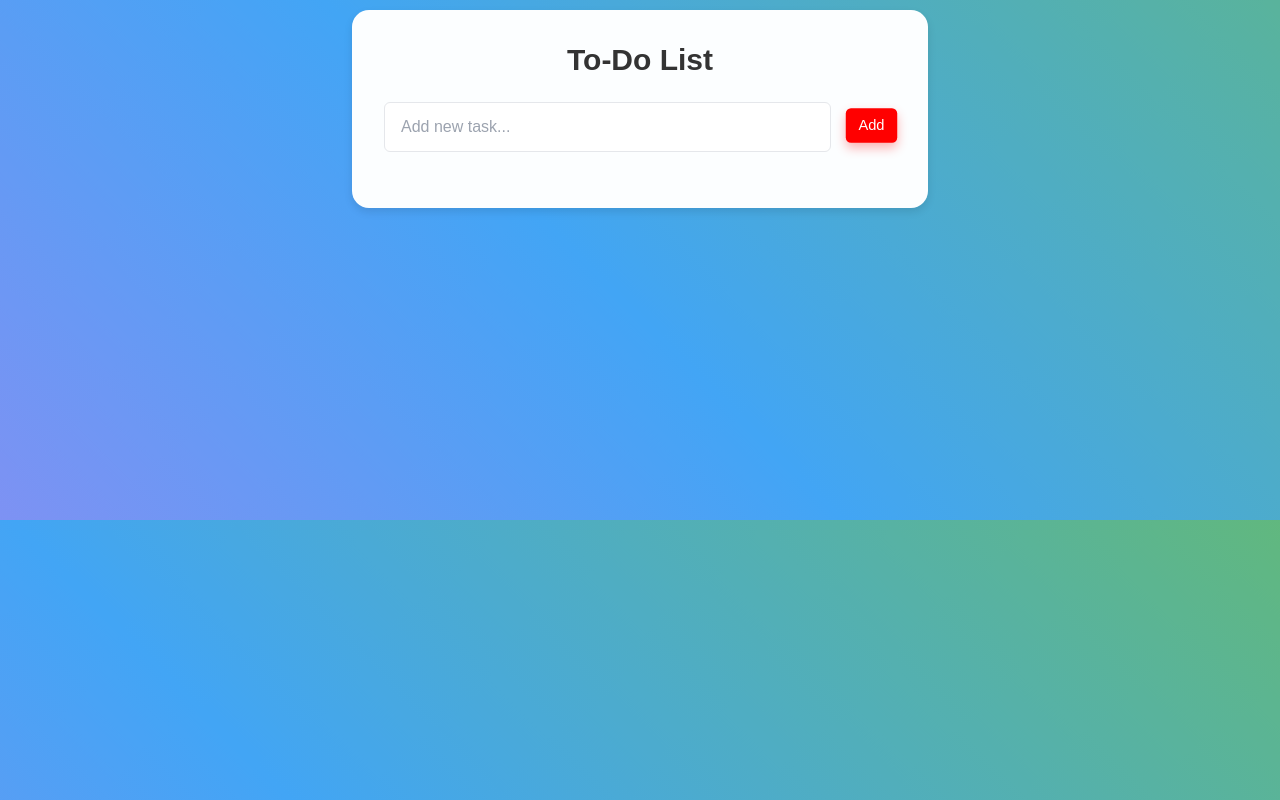
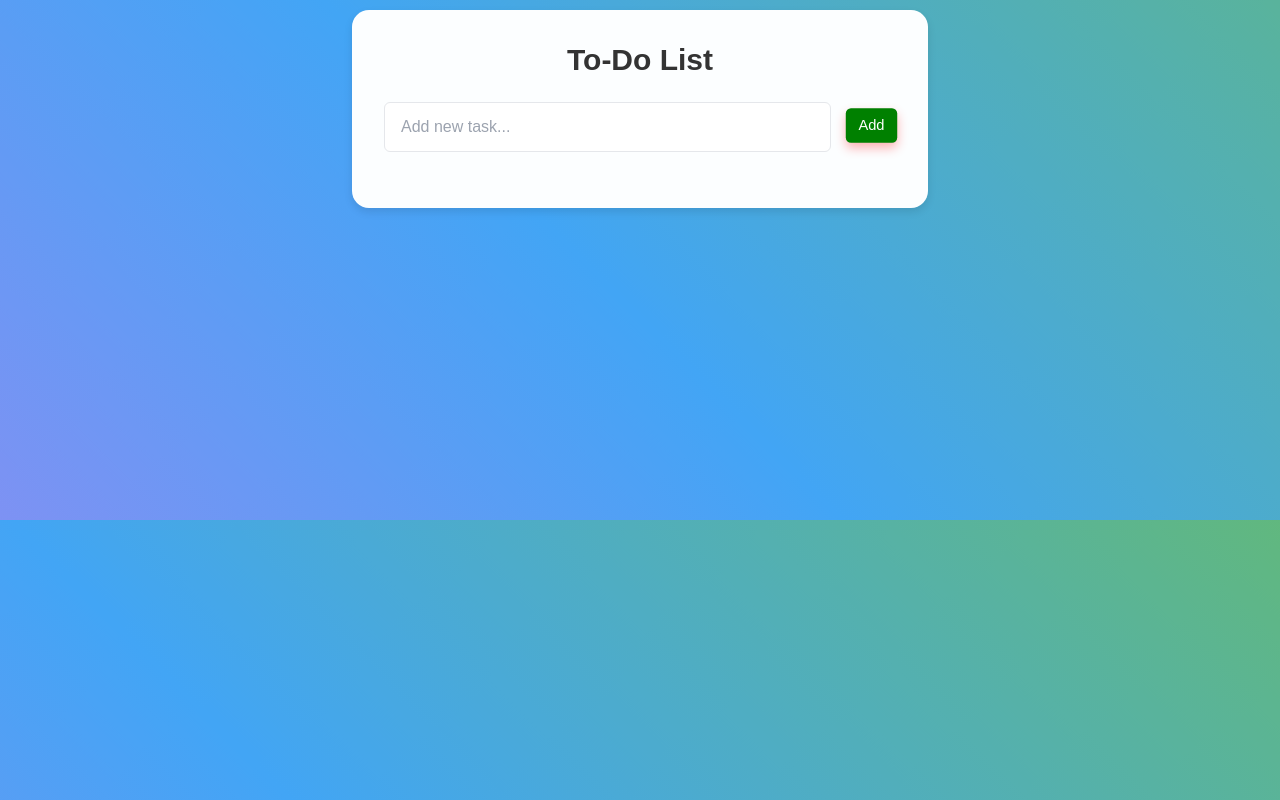
Before and after one commit to Rabianzo/To-Do-Project, a website: page public/index.html in a window 1280 px wide. In both pictures the pointer is over the button "Add". Drawn offline with nearby package versions, Linux system fonts and the light colour scheme.

Commit message:
Add button shadow colour updated

```diff
--- a/public/styles.css
+++ b/public/styles.css
@@ -210,7 +210,7 @@ body {
 }
 
 .add-btn:hover {
-    background-color: red;
+    background-color: green;
     transform: translateY(-2px) scale(1.05);
-    box-shadow: 0 5px 10px rgba(255, 0, 0, 0.3);
+    box-shadow: 0 5px 10px green(255, 0, 0, 0.3);
 }
```
